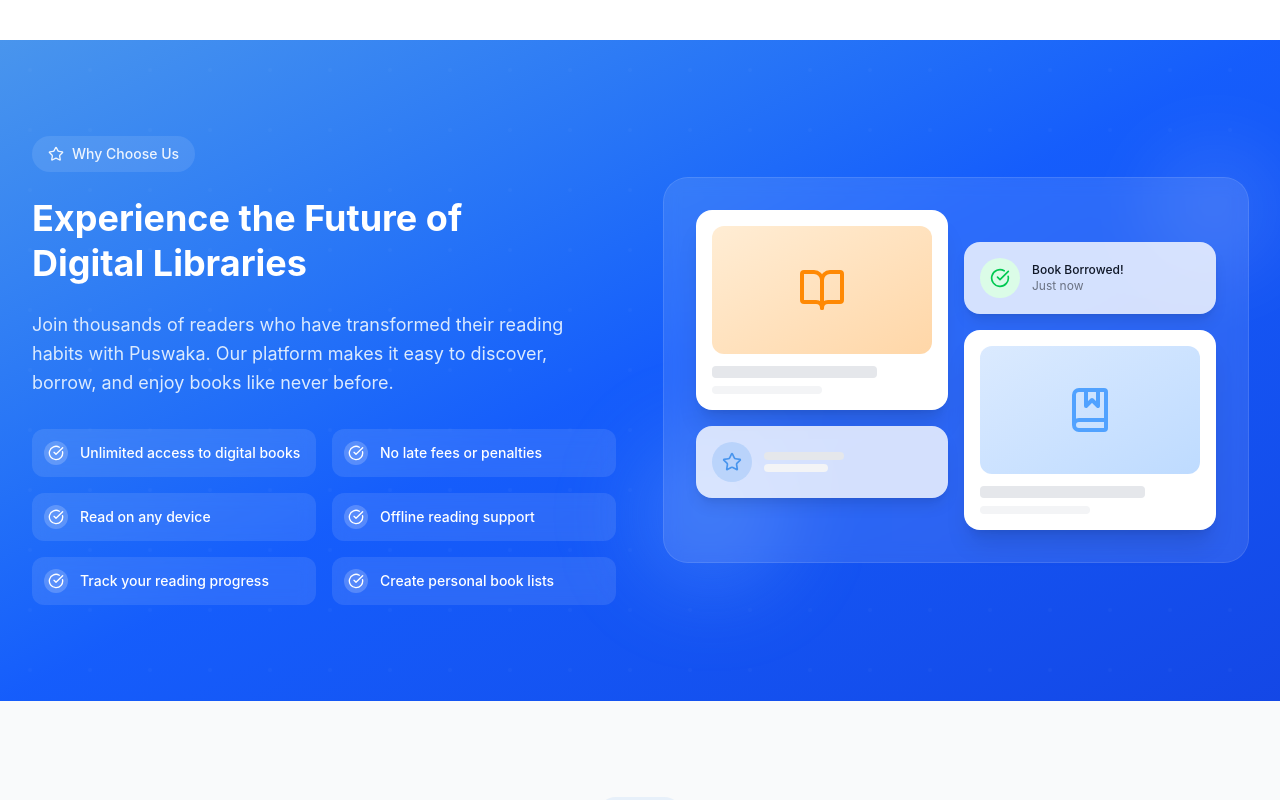
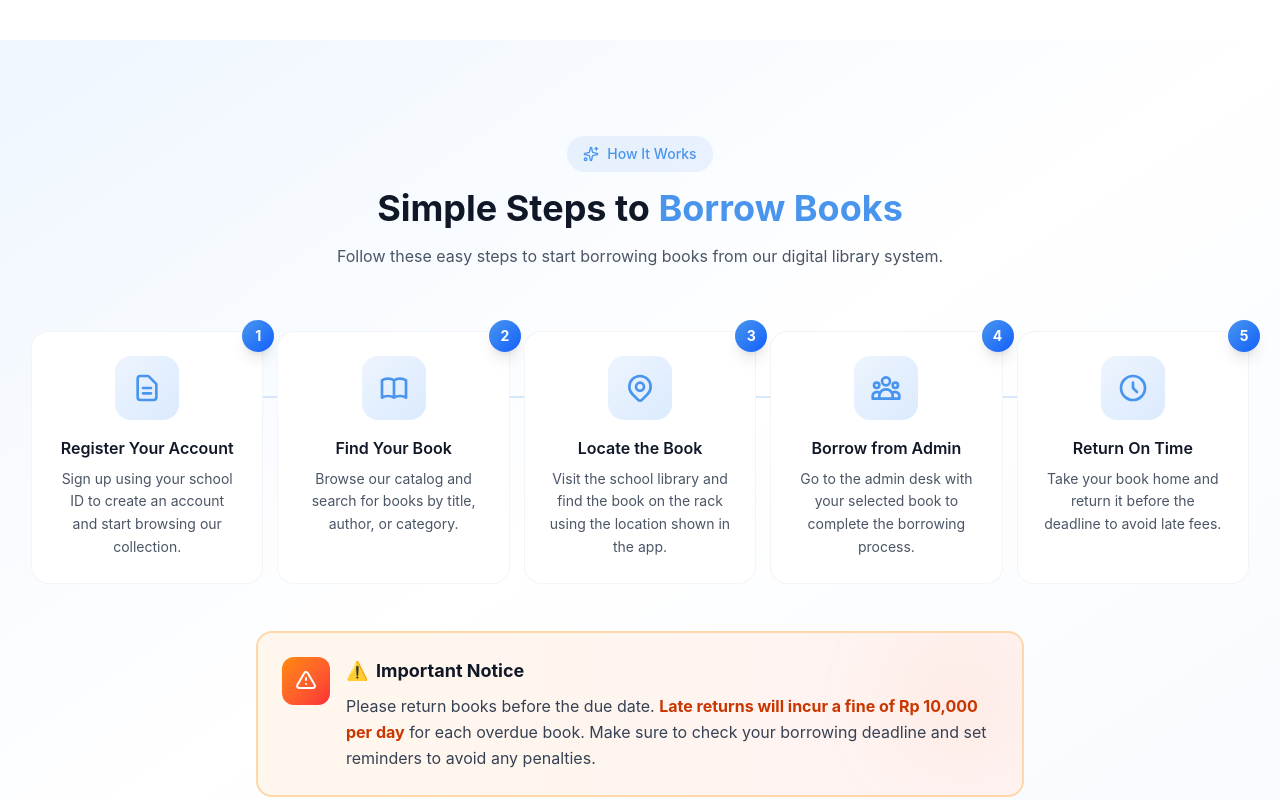
Before and after one commit to Mahesss404/Puswaka-Digital-Library, a React (Vite) app: page / in a window 1280 px wide. Shown: the part 1740-2540 px from the top of the page. Built offline with nearby package versions, Linux system fonts and the light colour scheme; no server answers; the database is empty.

Commit message:
add step guidence user

```diff
--- a/src/Landingpage.jsx
+++ b/src/Landingpage.jsx
@@ -62,6 +62,39 @@
             icon: Star,
             title: "Personalized Recommendations",
             description: "Get book suggestions tailored to your reading preferences and interests."
+        }
+    ];
+
+    const howToUse = [
+        {
+            step: "1",
+            title: "Register Your Account",
+            description: "Sign up using your school ID to create an account and start browsing our collection.",
+            icon: "register"
+        },
+        {
+            step: "2",
+            title: "Find Your Book",
+            description: "Browse our catalog and search for books by title, author, or category.",
+            icon: "search"
+        },
+        {
+            step: "3",
+            title: "Locate the Book",
+            description: "Visit the school library and find the book on the rack using the location shown in the app.",
+            icon: "location"
+        },
+        {
+            step: "4",
+            title: "Borrow from Admin",
+            description: "Go to the admin desk with your selected book to complete the borrowing process.",
+            icon: "admin"
+        },
+        {
+            step: "5",
+            title: "Return On Time",
+            description: "Take your book home and return it before the deadline to avoid late fees.",
+            icon: "return"
         }
     ];
 
@@ -133,6 +166,9 @@
                             <a href="#features" className={`text-sm font-medium transition-colors hover:text-primary ${
                                 isScrolled ? 'text-gray-600' : 'text-gray-700'
                             }`}>Features</a>
+                            <a href="#how-to-use" className={`text-sm font-medium transition-colors hover:text-primary ${
+                                isScrolled ? 'text-gray-600' : 'text-gray-700'
+                            }`}>How to Use</a>
                             <a href="#benefits" className={`text-sm font-medium transition-colors hover:text-primary ${
                                 isScrolled ? 'text-gray-600' : 'text-gray-700'
                             }`}>Benefits</a>
@@ -176,6 +212,7 @@
                     }`}>
                         <div className="flex flex-col gap-2 pt-2">
                             <a href="#features" className="px-4 py-2 text-gray-700 hover:bg-primary/5 rounded-lg transition-colors">Features</a>
+                            <a href="#how-to-use" className="px-4 py-2 text-gray-700 hover:bg-primary/5 rounded-lg transition-colors">How to Use</a>
                             <a href="#benefits" className="px-4 py-2 text-gray-700 hover:bg-primary/5 rounded-lg transition-colors">Benefits</a>
                             <a href="#faq" className="px-4 py-2 text-gray-700 hover:bg-primary/5 rounded-lg transition-colors">FAQ</a>
                             <hr className="my-2 border-gray-200" />
@@ -317,6 +354,107 @@
                                 </div>
                             );
                         })}
+                    </div>
+                </div>
+            </section>
+
+            {/* How to Use Section */}
+            <section id="how-to-use" className="py-16 sm:py-24 bg-gradient-to-br from-blue-50 via-white to-primary/5 relative overflow-hidden">
+                <div className="max-w-7xl mx-auto px-4 sm:px-6 lg:px-8">
+                    {/* Section Header */}
+                    <div className="text-center max-w-2xl mx-auto mb-12 sm:mb-16">
+                        <div className="inline-flex items-center gap-2 px-4 py-2 bg-primary/10 rounded-full text-primary text-sm font-medium mb-4">
+                            <Sparkles className="w-4 h-4" />
+                            How It Works
+                        </div>
+                        <h2 className="text-3xl sm:text-4xl font-bold text-gray-900 mb-4">
+                            Simple Steps to
+                            <span className="text-primary"> Borrow Books</span>
+                        </h2>
+                        <p className="text-gray-600">
+                            Follow these easy steps to start borrowing books from our digital library system.
+                        </p>
+                    </div>
+
+                    {/* Steps Flow */}
+                    <div className="grid sm:grid-cols-2 lg:grid-cols-5 gap-6 lg:gap-4 mb-12">
+                        {howToUse.map((item, index) => (
+                            <div key={index} className="relative">
+                                {/* Connector Line (desktop only) */}
+                                {index < howToUse.length - 1 && (
+                                    <div className="hidden lg:block absolute top-16 left-[60%] w-full h-0.5 bg-gradient-to-r from-primary/30 to-primary/10 z-0" />
+                                )}
+
+                                <div className="relative group bg-white rounded-2xl p-6 ring-1 ring-gray-100 hover:ring-primary/20 hover:shadow-xl hover:shadow-primary/5 hover:-translate-y-2 transition-all duration-300 h-full">
+                                    {/* Step Number Badge */}
+                                    <div className="absolute -top-3 -right-3 w-8 h-8 bg-gradient-to-br from-primary to-blue-600 rounded-full flex items-center justify-center shadow-lg">
+                                        <span className="text-white text-sm font-bold">{item.step}</span>
+                                    </div>
+
+                                    {/* Icon */}
+                                    <div className="w-16 h-16 mx-auto mb-4 bg-gradient-to-br from-primary/10 to-blue-100 rounded-2xl flex items-center justify-center group-hover:scale-110 transition-transform duration-300">
+                                        {item.icon === "register" && (
+                                            <svg className="w-8 h-8 text-primary" fill="none" viewBox="0 0 24 24" stroke="currentColor">
+                                                <path strokeLinecap="round" strokeLinejoin="round" strokeWidth={2} d="M9 12h6m-6 4h6m2 5H7a2 2 0 01-2-2V5a2 2 0 012-2h5.586a1 1 0 01.707.293l5.414 5.414a1 1 0 01.293.707V19a2 2 0 01-2 2z" />
+                                            </svg>
+                                        )}
+                                        {item.icon === "search" && (
+                                            <svg className="w-8 h-8 text-primary" fill="none" viewBox="0 0 24 24" stroke="currentColor">
+                                                <path strokeLinecap="round" strokeLinejoin="round" strokeWidth={2} d="M12 6.253v13m0-13C10.832 5.477 9.246 5 7.5 5S4.168 5.477 3 6.253v13C4.168 18.477 5.754 18 7.5 18s3.332.477 4.5 1.253m0-13C13.168 5.477 14.754 5 16.5 5c1.747 0 3.332.477 4.5 1.253v13C19.832 18.477 18.247 18 16.5 18c-1.746 0-3.332.477-4.5 1.253" />
+                                            </svg>
+                                        )}
+                                        {item.icon === "location" && (
+                                            <svg className="w-8 h-8 text-primary" fill="none" viewBox="0 0 24 24" stroke="currentColor">
+                                                <path strokeLinecap="round" strokeLinejoin="round" strokeWidth={2} d="M17.657 16.657L13.414 20.9a1.998 1.998 0 01-2.827 0l-4.244-4.243a8 8 0 1111.314 0z" />
+                                                <path strokeLinecap="round" strokeLinejoin="round" strokeWidth={2} d="M15 11a3 3 0 11-6 0 3 3 0 016 0z" />
+                                            </svg>
+                                        )}
+                                        {item.icon === "admin" && (
+                                            <svg className="w-8 h-8 text-primary" fill="none" viewBox="0 0 24 24" stroke="currentColor">
+                                                <path strokeLinecap="round" strokeLinejoin="round" strokeWidth={2} d="M17 20h5v-2a3 3 0 00-5.356-1.857M17 20H7m10 0v-2c0-.656-.126-1.283-.356-1.857M7 20H2v-2a3 3 0 015.356-1.857M7 20v-2c0-.656.126-1.283.356-1.857m0 0a5.002 5.002 0 019.288 0M15 7a3 3 0 11-6 0 3 3 0 016 0zm6 3a2 2 0 11-4 0 2 2 0 014 0zM7 10a2 2 0 11-4 0 2 2 0 014 0z" />
+                                            </svg>
+                                        )}
+                                        {item.icon === "return" && (
+                                            <svg className="w-8 h-8 text-primary" fill="none" viewBox="0 0 24 24" stroke="currentColor">
+                                                <path strokeLinecap="round" strokeLinejoin="round" strokeWidth={2} d="M12 8v4l3 3m6-3a9 9 0 11-18 0 9 9 0 0118 0z" />
+                                            </svg>
+                                        )}
+                                    </div>
+
+                                    {/* Content */}
+                                    <h3 className="text-base font-semibold text-gray-900 mb-2 text-center">
+                                        {item.title}
+                                    </h3>
+                                    <p className="text-sm text-gray-600 leading-relaxed text-center">
+                                        {item.description}
+                                    </p>
+                                </div>
+                            </div>
+                        ))}
+                    </div>
+
+                    {/* Important Note */}
+                    <div className="max-w-3xl mx-auto">
+                        <div className="bg-gradient-to-r from-orange-50 to-red-50 border-2 border-orange-200 rounded-2xl p-6 relative overflow-hidden">
+                            {/* Background decoration */}
+                            <div className="absolute top-0 right-0 w-32 h-32 bg-orange-300/10 rounded-full blur-2xl" />
+
+                            <div className="relative flex items-start gap-4">
+                                <div className="flex-shrink-0 w-12 h-12 bg-gradient-to-br from-orange-400 to-red-500 rounded-xl flex items-center justify-center">
+                                    <svg className="w-6 h-6 text-white" fill="none" viewBox="0 0 24 24" stroke="currentColor">
+                                        <path strokeLinecap="round" strokeLinejoin="round" strokeWidth={2} d="M12 9v2m0 4h.01m-6.938 4h13.856c1.54 0 2.502-1.667 1.732-3L13.732 4c-.77-1.333-2.694-1.333-3.464 0L3.34 16c-.77 1.333.192 3 1.732 3z" />
+                                    </svg>
+                                </div>
+                                <div className="flex-1">
+                                    <h3 className="text-lg font-bold text-gray-900 mb-2 flex items-center gap-2">
+                                        <span>⚠️</span> Important Notice
+                                    </h3>
+                                    <p className="text-gray-700 leading-relaxed">
+                                        Please return books before the due date. <strong className="text-orange-700">Late returns will incur a fine of Rp 10,000 per day</strong> for each overdue book. Make sure to check your borrowing deadline and set reminders to avoid any penalties.
+                                    </p>
+                                </div>
+                            </div>
+                        </div>
                     </div>
                 </div>
             </section>
@@ -548,6 +686,7 @@
                             <h4 className="text-white font-semibold mb-4">Quick Links</h4>
                             <ul className="space-y-2">
                                 <li><a href="#features" className="text-sm hover:text-white transition-colors">Features</a></li>
+                                <li><a href="#how-to-use" className="text-sm hover:text-white transition-colors">How to Use</a></li>
                                 <li><a href="#benefits" className="text-sm hover:text-white transition-colors">Benefits</a></li>
                                 <li><a href="#faq" className="text-sm hover:text-white transition-colors">FAQ</a></li>
                             </ul>
```
